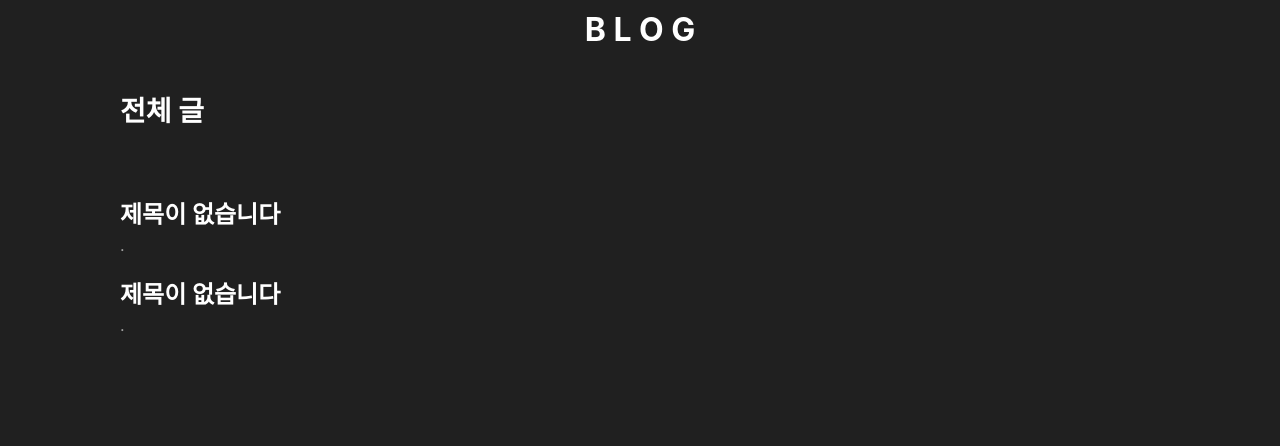
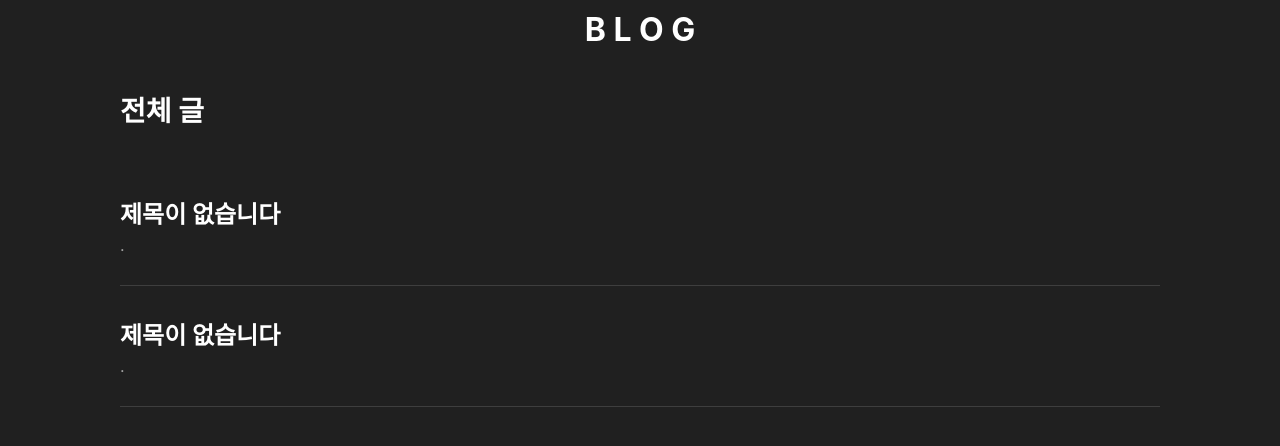
Before and after one commit to gaeundev/wanted-pre-onboarding-challenge-3-day2, a Next.js app: page / in a window 1280 px wide. Shown: the top 446 px of the page. Built offline with nearby package versions, Linux system fonts and the light colour scheme.

Commit message:
글 목록 하단에 border 추가

```diff
--- a/styles/globals.css
+++ b/styles/globals.css
@@ -55,7 +55,7 @@ h2 {
   font-size: 24px;
 }
 
-.post__list > li {
+.post__list > div > li {
   border-bottom: 1px solid #3e3e3e;
   margin-bottom: 20px;
   padding-bottom: 20px;
```
